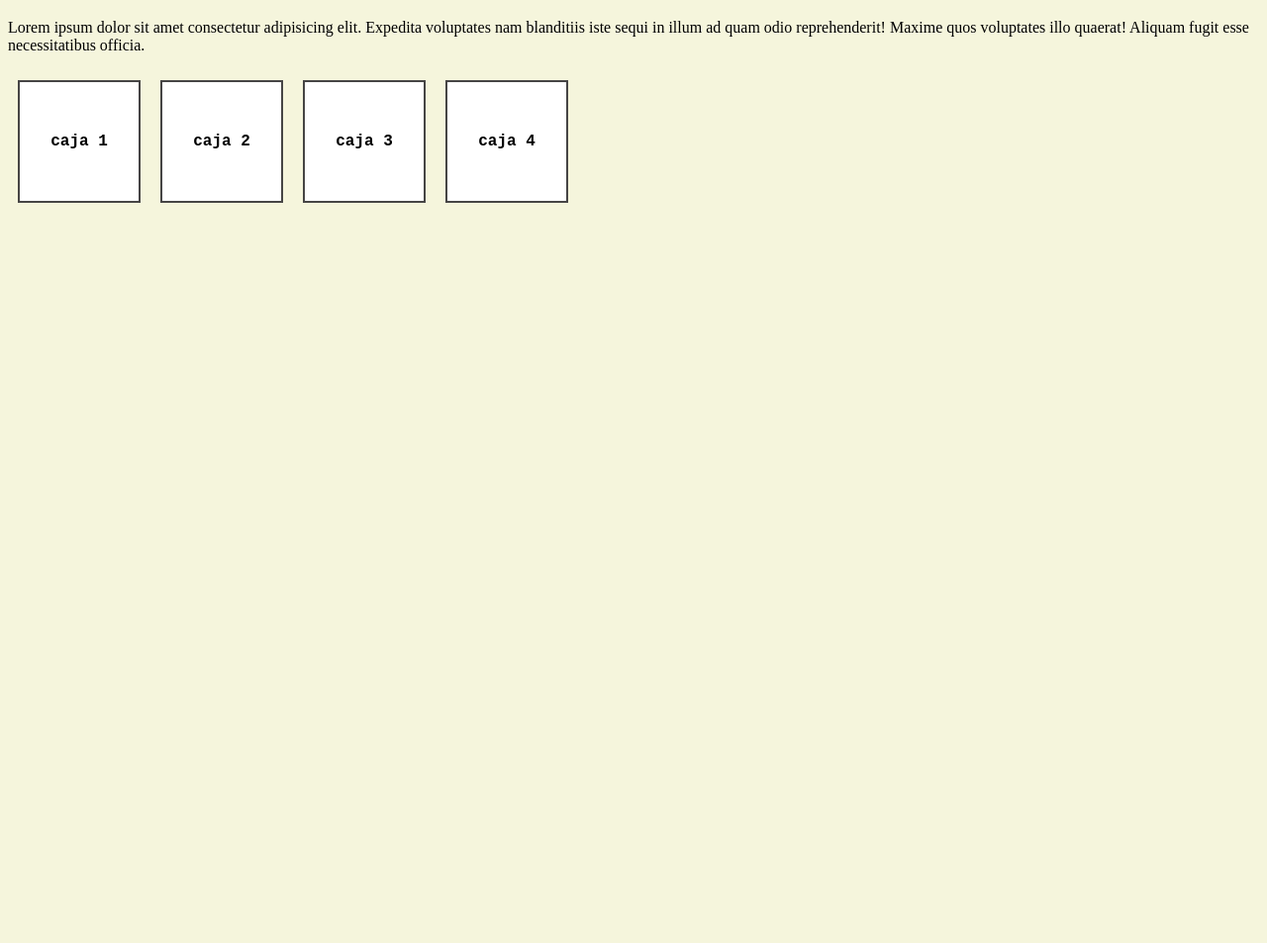
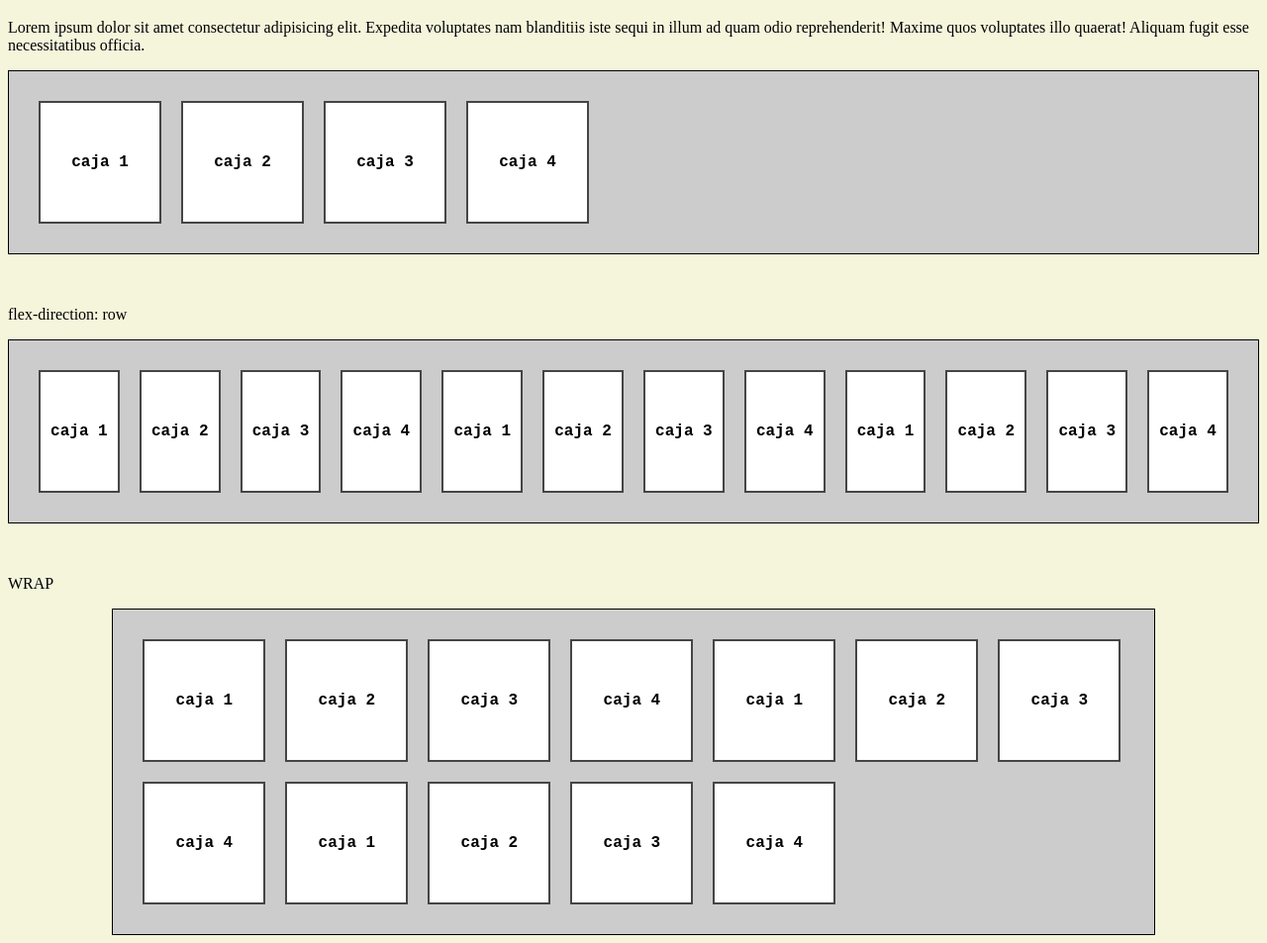
Before and after one commit to rocio2504/CSS-FLEXBOX, a plain HTML site: page index.html in a window 1280 px wide. Shown: the part 61-1014 px from the top of the page at 99% size. Before the commit the page ends 800 px from the top, so only its background shows below. Drawn offline with Linux system fonts and the light colour scheme.

Commit message:
cambios en el css

```diff
--- a/index.html
+++ b/index.html
@@ -9,7 +9,12 @@
   </head>
   <body>
     <h1>Aprendiendo Flexbox</h1>
-    <p>Lorem ipsum dolor sit amet consectetur adipisicing elit. Expedita voluptates nam blanditiis iste sequi in illum ad quam odio reprehenderit! Maxime quos voluptates illo quaerat! Aliquam fugit esse necessitatibus officia.</p>
+    <p>
+      Lorem ipsum dolor sit amet consectetur adipisicing elit. Expedita
+      voluptates nam blanditiis iste sequi in illum ad quam odio reprehenderit!
+      Maxime quos voluptates illo quaerat! Aliquam fugit esse necessitatibus
+      officia.
+    </p>
     <section class="flex-container">
       <div class="caja">
         caja 1
@@ -25,5 +30,91 @@
         caja 4
       </div>
     </section>
+    <Br> </Br>
+    <p>flex-direction: row</p>
+    <section class="flex-container2">
+      <div class="caja">
+        caja 1
+      </div>
+
+      <div class="caja">
+        caja 2
+      </div>
+      <div class="caja">
+        caja 3
+      </div>
+      <div class="caja">
+        caja 4
+      </div>
+       <div class="caja">
+        caja 1
+      </div>
+
+      <div class="caja">
+        caja 2
+      </div>
+      <div class="caja">
+        caja 3
+      </div>
+      <div class="caja">
+        caja 4
+      </div>
+       <div class="caja">
+        caja 1
+      </div>
+
+      <div class="caja">
+        caja 2
+      </div>
+      <div class="caja">
+        caja 3
+      </div>
+      <div class="caja">
+        caja 4
+      </div>
+    </section>
+     <Br> </Br>
+    <p>WRAP</p>
+    <section class="flex-container3">
+      <div class="caja">
+        caja 1
+      </div>
+
+      <div class="caja">
+        caja 2
+      </div>
+      <div class="caja">
+        caja 3
+      </div>
+      <div class="caja">
+        caja 4
+      </div>
+       <div class="caja">
+        caja 1
+      </div>
+
+      <div class="caja">
+        caja 2
+      </div>
+      <div class="caja">
+        caja 3
+      </div>
+      <div class="caja">
+        caja 4
+      </div>
+       <div class="caja">
+        caja 1
+      </div>
+
+      <div class="caja">
+        caja 2
+      </div>
+      <div class="caja">
+        caja 3
+      </div>
+      <div class="caja">
+        caja 4
+      </div>
+    </section>
   </body>
 </html>
--- a/style.css
+++ b/style.css
@@ -3,6 +3,38 @@ h1 {
 }
 body {
   background-color: beige;
+}
+
+.flex-container {
+  border: 1px solid black;
+  background: #ccc;
+  padding: 20px;
+  display: flex;
+}
+
+.flex-container2 {
+  border: 1px solid black;
+  background: #ccc;
+  padding: 20px;
+  display: flex;
+  /*esto es para columna:
+  flex-direction: column;
+  */
+  flex-direction: row;
+}
+
+.flex-container3 {
+  border: 1px solid black;
+  background: #ccc;
+  padding: 20px;
+  display: flex;
+  /*esto es para columna:
+  flex-direction: column;
+  */
+  flex-direction: row;
+  flex-wrap: wrap;
+  width: 80%;
+  margin: 0 auto;
 }
 .caja {
   border: 2px solid rgb(70, 69, 69);
@@ -15,5 +47,5 @@ body {
   line-height: 120px;
   text-align: center;
   margin: 10px;
-  float: left;
+  /*float: left;*/
 }
```
